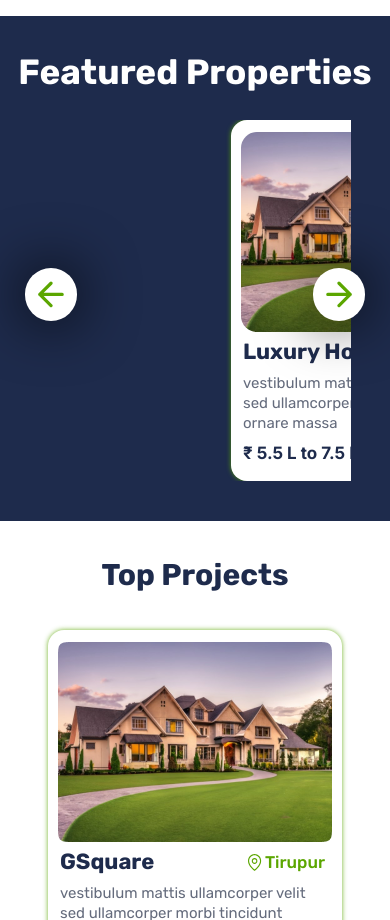
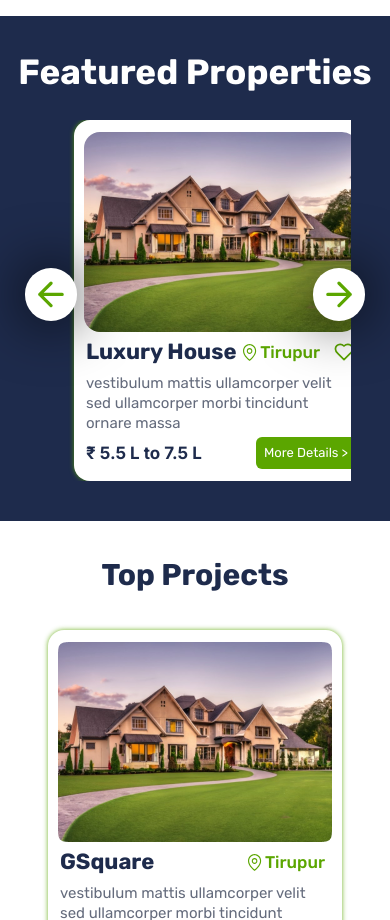
Before and after one commit to Neel2107/Tirupur-Homes, a plain HTML site: page index.html in a window 390 px wide. Shown: the part 2460-3380 px from the top of the page. Drawn offline with nearby package versions, Linux system fonts and the light colour scheme.

Commit message:
mob design featured properties card fixed

```diff
--- a/Responsive.css
+++ b/Responsive.css
@@ -434,4 +434,14 @@
     .arrow1{
         left: 25px;
     }
+
+.forCutout{
+    padding: 0;
 }
+
+.middleContainer {
+
+    margin: 0 35px;
+
+}
+}
```
